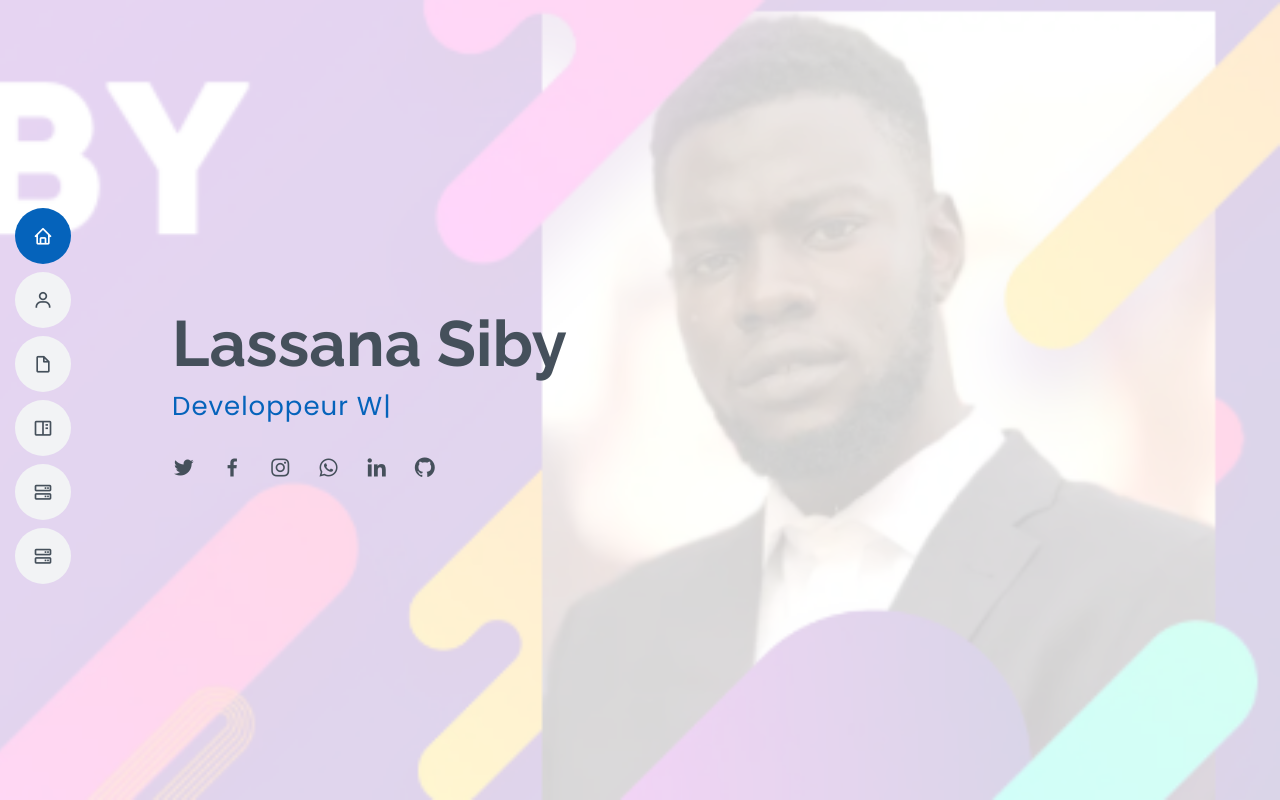
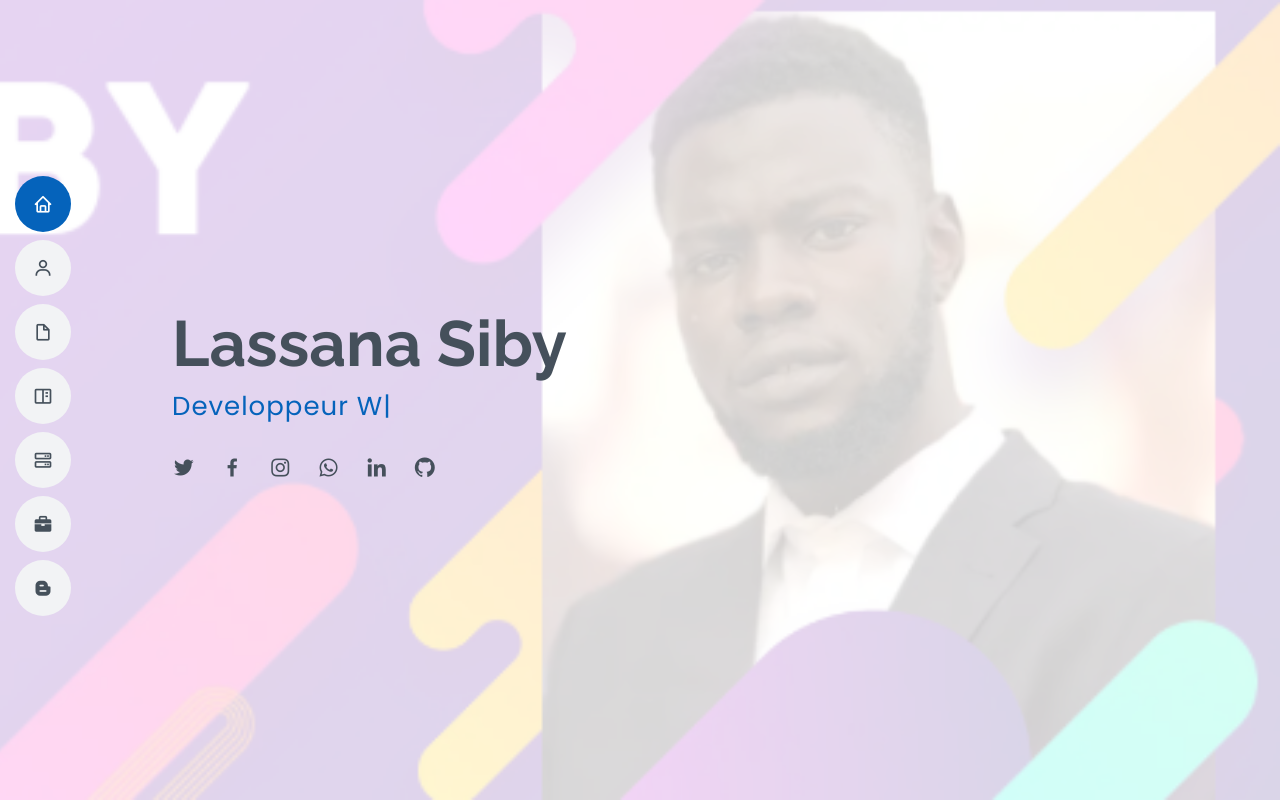
Before and after one commit to sibylassana95/Portfolio-, a plain HTML site: page index.html in a window 1280 px wide. Shown: the top 800 px of the page. Drawn offline with nearby package versions, Linux system fonts and the light colour scheme.

Commit message:
Update index.html

```diff
--- a/index.html
+++ b/index.html
@@ -49,7 +49,8 @@
         <li><a href="#portfolio" class="nav-link scrollto"><i class="bx bx-book-content"></i> <span>Projets</span></a>
         </li>
         <li><a href="#services" class="nav-link scrollto"><i class="bx bx-server"></i> <span>Services</span></a></li>
-      <li><a href="#skills" class="nav-link scrollto"><i class="bx bx-server"></i> <span>Compétences</span></a></li>
+       <li><a href="#skills" class="nav-link scrollto"><i class='bx bxs-briefcase'></i><span>Competences</span></a></li>
+        <li><a href="https://sibyinformatique.blogspot.com/2022/02/" class="nav-link scrollto"><i class='bx bxl-blogger'></i><span>Blog</span></a></li>
 
 
       </ul>
```
